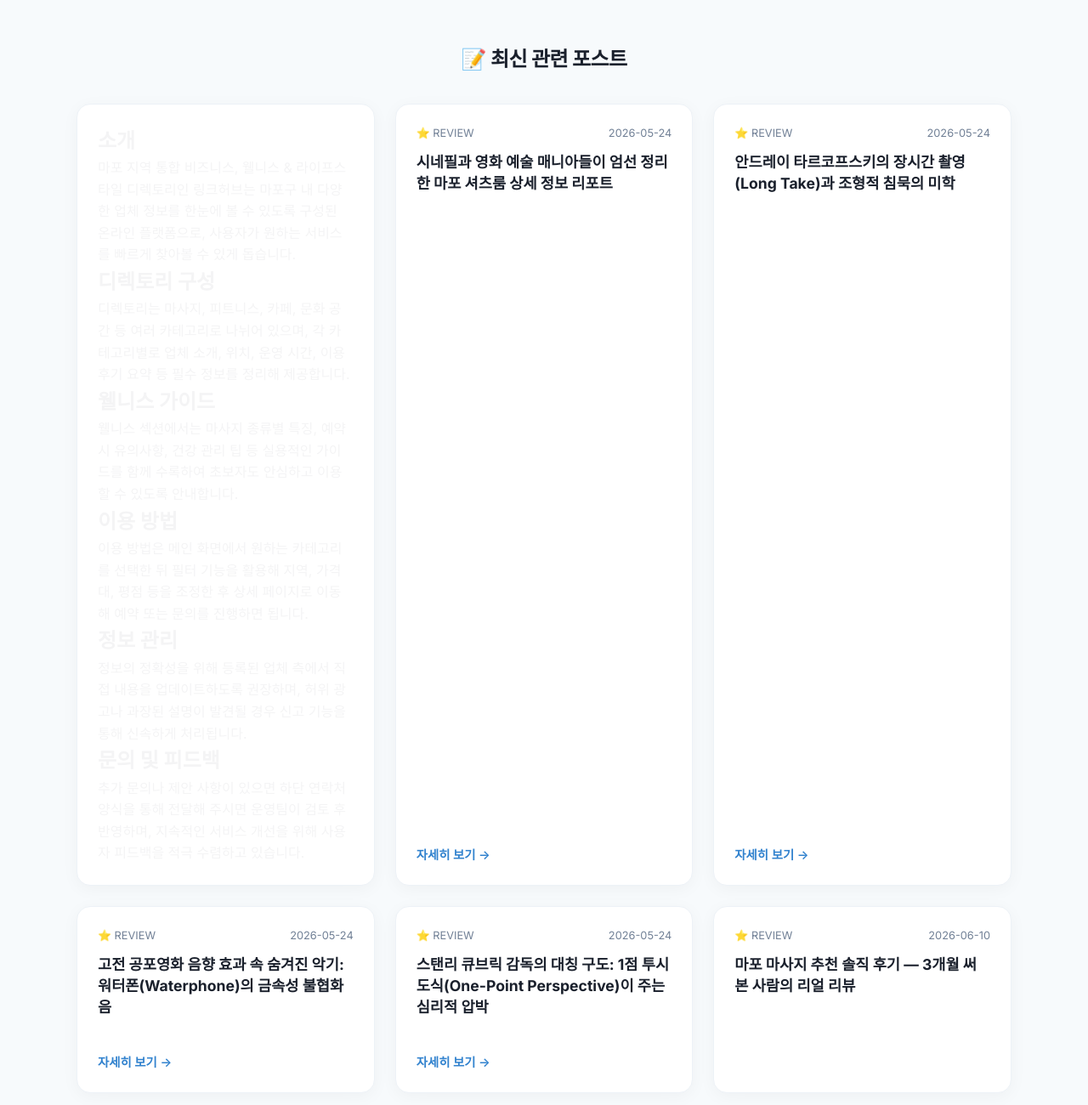
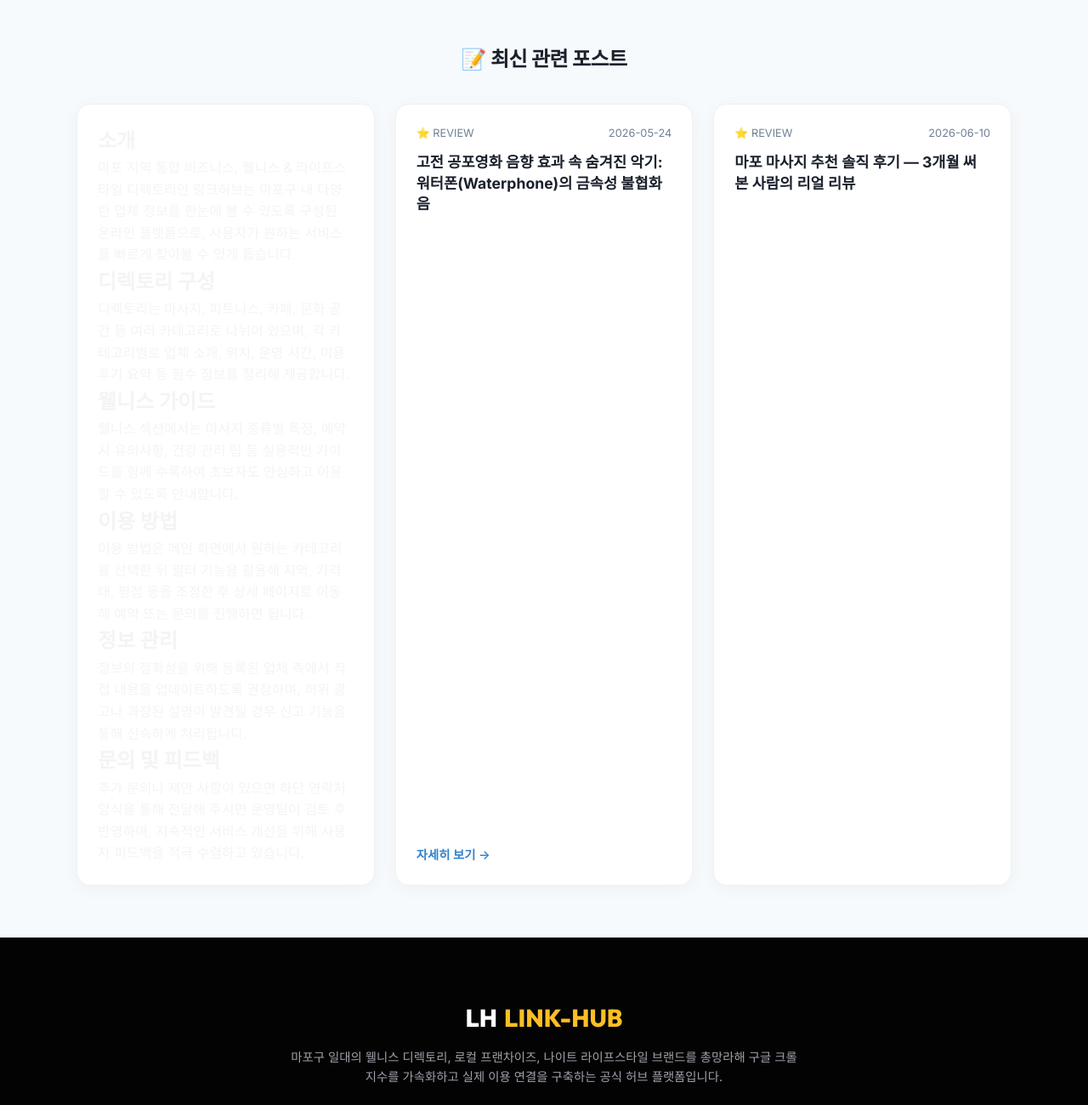
Before and after one commit to dydrkrtks7-cmd/bp-t3b04-mp-massage-link-1, a plain HTML site: page index.html in a window 1280 px wide. Shown: the part 6820-8120 px from the top of the page at 85% size. Drawn offline with Linux system fonts and the light colour scheme.

Commit message:
deploy: garbage-free snapshot 2026-09-02T04:45:56.954Z

```diff
--- a/index.html
+++ b/index.html
@@ -1736,50 +1736,20 @@
 <h2>문의 및 피드백</h2>
 <p>추가 문의나 제안 사항이 있으면 하단 연락처 양식을 통해 전달해 주시면 운영팀이 검토 후 반영하며, 지속적인 서비스 개선을 위해 사용자 피드백을 적극 수렴하고 있습니다.</p>
 </article>
+
+
  <article class="recent-post-card" style="background:#ffffff;border-radius:16px;padding:24px;box-shadow:0 4px 20px rgba(0,0,0,0.04);border:1px solid #edf2f7;transition:transform 0.3s ease,box-shadow 0.3s ease;display:flex;flex-direction:column;justify-content:space-between;min-height:220px" onmouseover="this.style.transform='translateY(-5px)';this.style.boxShadow='0 12px 24px rgba(0,0,0,0.08)'" onmouseout="this.style.transform='none';this.style.boxShadow='0 4px 20px rgba(0,0,0,0.04)'">
  <div>
  <div style="display:flex;justify-content:space-between;align-items:center;margin-bottom:12px;font-size:0.8rem;color:#718096">
  <span>⭐ REVIEW</span>
  <time datetime="2026-05-24">2026-05-24</time>
  </div>
- <h4 style="font-size:1.1rem;font-weight:700;color:#1a202c;margin-bottom:8px;line-height:1.4">시네필과 영화 예술 매니아들이 엄선 정리한 마포 셔츠룸 상세 정보 리포트</h4>
-
- </div>
- <a href="posts/juice-2.html" style="align-self:flex-start;text-decoration:none;color:#3182ce;font-size:0.9rem;font-weight:600;transition:color 0.2s" onmouseover="this.style.color='#2b6cb0'" onmouseout="this.style.color='#3182ce'">자세히 보기 →</a>
- </article>
- <article class="recent-post-card" style="background:#ffffff;border-radius:16px;padding:24px;box-shadow:0 4px 20px rgba(0,0,0,0.04);border:1px solid #edf2f7;transition:transform 0.3s ease,box-shadow 0.3s ease;display:flex;flex-direction:column;justify-content:space-between;min-height:220px" onmouseover="this.style.transform='translateY(-5px)';this.style.boxShadow='0 12px 24px rgba(0,0,0,0.08)'" onmouseout="this.style.transform='none';this.style.boxShadow='0 4px 20px rgba(0,0,0,0.04)'">
- <div>
- <div style="display:flex;justify-content:space-between;align-items:center;margin-bottom:12px;font-size:0.8rem;color:#718096">
- <span>⭐ REVIEW</span>
- <time datetime="2026-05-24">2026-05-24</time>
- </div>
- <h4 style="font-size:1.1rem;font-weight:700;color:#1a202c;margin-bottom:8px;line-height:1.4">안드레이 타르코프스키의 장시간 촬영(Long Take)과 조형적 침묵의 미학</h4>
-
- </div>
- <a href="posts/normal-1.html" style="align-self:flex-start;text-decoration:none;color:#3182ce;font-size:0.9rem;font-weight:600;transition:color 0.2s" onmouseover="this.style.color='#2b6cb0'" onmouseout="this.style.color='#3182ce'">자세히 보기 →</a>
- </article>
- <article class="recent-post-card" style="background:#ffffff;border-radius:16px;padding:24px;box-shadow:0 4px 20px rgba(0,0,0,0.04);border:1px solid #edf2f7;transition:transform 0.3s ease,box-shadow 0.3s ease;display:flex;flex-direction:column;justify-content:space-between;min-height:220px" onmouseover="this.style.transform='translateY(-5px)';this.style.boxShadow='0 12px 24px rgba(0,0,0,0.08)'" onmouseout="this.style.transform='none';this.style.boxShadow='0 4px 20px rgba(0,0,0,0.04)'">
- <div>
- <div style="display:flex;justify-content:space-between;align-items:center;margin-bottom:12px;font-size:0.8rem;color:#718096">
- <span>⭐ REVIEW</span>
- <time datetime="2026-05-24">2026-05-24</time>
- </div>
  <h4 style="font-size:1.1rem;font-weight:700;color:#1a202c;margin-bottom:8px;line-height:1.4">고전 공포영화 음향 효과 속 숨겨진 악기: 워터폰(Waterphone)의 금속성 불협화음</h4>
 
  </div>
  <a href="posts/normal-2.html" style="align-self:flex-start;text-decoration:none;color:#3182ce;font-size:0.9rem;font-weight:600;transition:color 0.2s" onmouseover="this.style.color='#2b6cb0'" onmouseout="this.style.color='#3182ce'">자세히 보기 →</a>
  </article>
- <article class="recent-post-card" style="background:#ffffff;border-radius:16px;padding:24px;box-shadow:0 4px 20px rgba(0,0,0,0.04);border:1px solid #edf2f7;transition:transform 0.3s ease,box-shadow 0.3s ease;display:flex;flex-direction:column;justify-content:space-between;min-height:220px" onmouseover="this.style.transform='translateY(-5px)';this.style.boxShadow='0 12px 24px rgba(0,0,0,0.08)'" onmouseout="this.style.transform='none';this.style.boxShadow='0 4px 20px rgba(0,0,0,0.04)'">
- <div>
- <div style="display:flex;justify-content:space-between;align-items:center;margin-bottom:12px;font-size:0.8rem;color:#718096">
- <span>⭐ REVIEW</span>
- <time datetime="2026-05-24">2026-05-24</time>
- </div>
- <h4 style="font-size:1.1rem;font-weight:700;color:#1a202c;margin-bottom:8px;line-height:1.4">스탠리 큐브릭 감독의 대칭 구도: 1점 투시 도식(One-Point Perspective)이 주는 심리적 압박</h4>
-
- </div>
- <a href="posts/normal-3.html" style="align-self:flex-start;text-decoration:none;color:#3182ce;font-size:0.9rem;font-weight:600;transition:color 0.2s" onmouseover="this.style.color='#2b6cb0'" onmouseout="this.style.color='#3182ce'">자세히 보기 →</a>
- </article>
+
  <article class="recent-post-card" style="background:#ffffff;border-radius:16px;padding:24px;box-shadow:0 4px 20px rgba(0,0,0,0.04);border:1px solid #edf2f7;transition:transform 0.3s ease,box-shadow 0.3s ease;display:flex;flex-direction:column;justify-content:space-between;min-height:220px" onmouseover="this.style.transform='translateY(-5px)';this.style.boxShadow='0 12px 24px rgba(0,0,0,0.08)'" onmouseout="this.style.transform='none';this.style.boxShadow='0 4px 20px rgba(0,0,0,0.04)'">
  <div>
  <div style="display:flex;justify-content:space-between;align-items:center;margin-bottom:12px;font-size:0.8rem;color:#718096">
```
